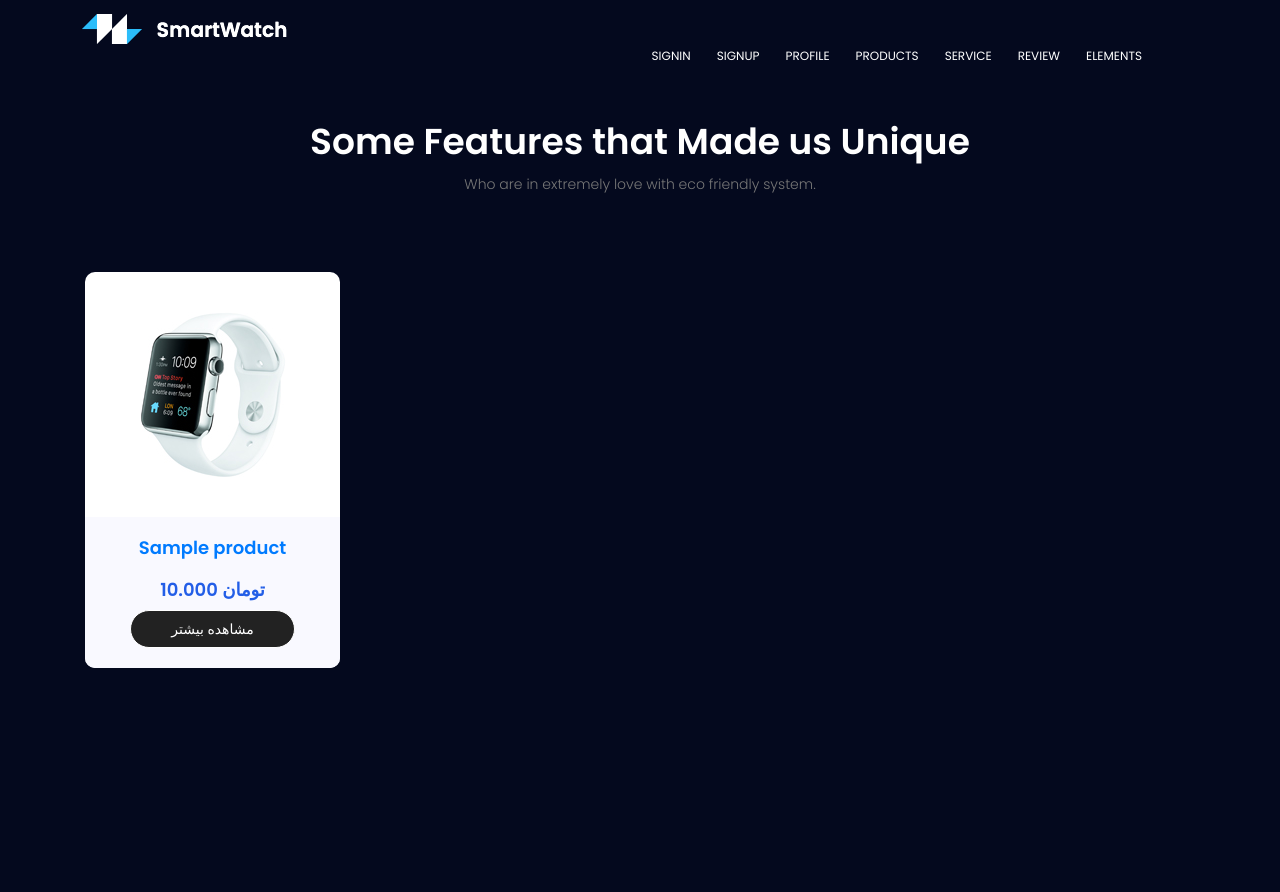
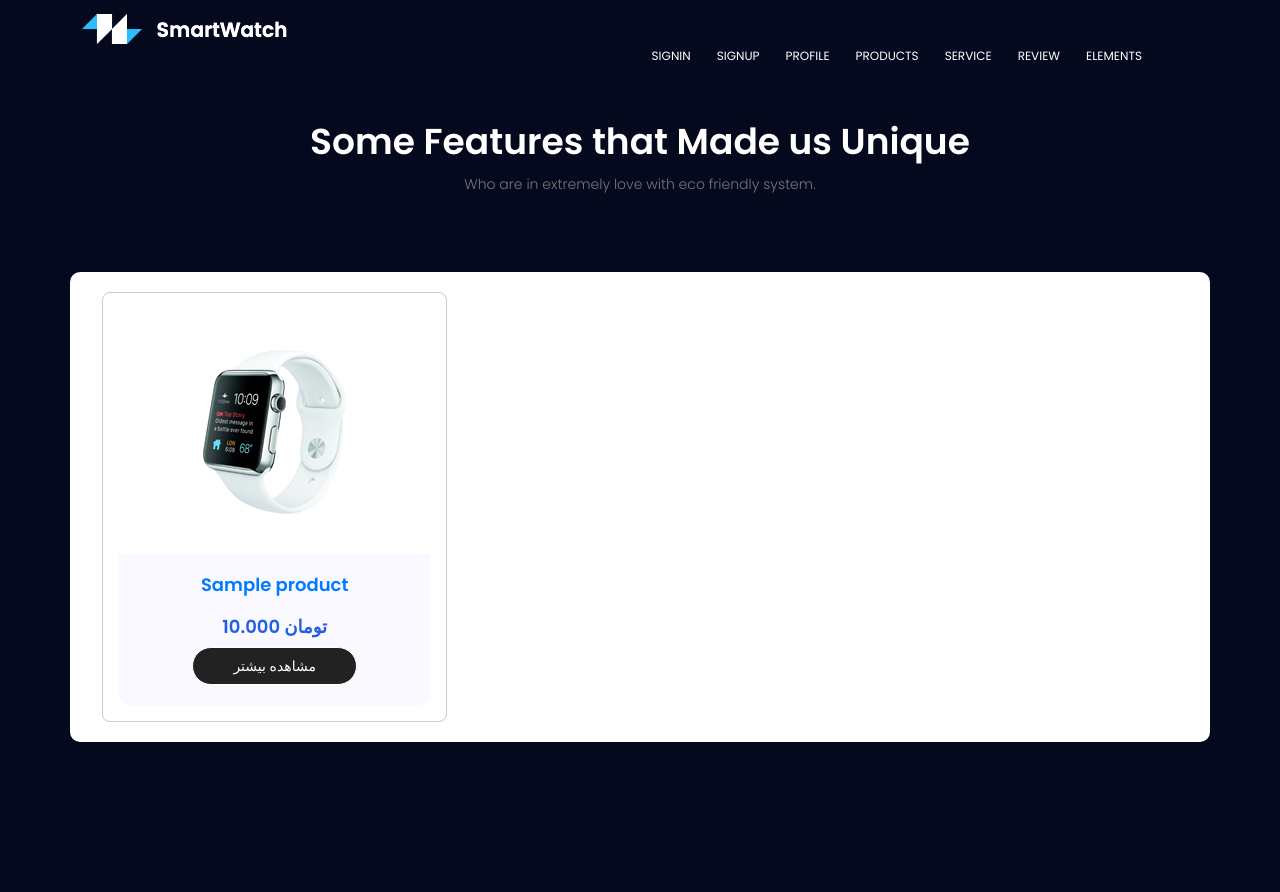
Before and after one commit to Kiana-Jahanshid/Django, a Django app: page /products/ in a window 1280 px wide. Before the commit the page ends 818 px from the top, so only its background shows below. Run offline with Django 5.2, Linux system fonts and the light colour scheme; tables that the repository leaves empty hold one stand-in row (Sample ...); some libraries are stand-ins or nearby versions.

Commit message:
UI updated

```diff
--- a/Django_webstore/store/templates/products.html
+++ b/Django_webstore/store/templates/products.html
@@ -7,6 +7,21 @@
 
 
 {% block content %}
+
+    <style>
+        .grid-container {
+            display: grid;
+            grid-template-columns: repeat(3, 1fr);
+            gap: 20px;
+            padding: 20px;
+        }
+        .product-card {
+            border: 1px solid #ccc;
+            padding: 16px;
+            text-align: center;
+            border-radius: 8px;
+        }
+    </style>
 
     <div class="main-wrapper">
         <section class="unique-feature-area section-gap" id="unique">
@@ -20,10 +35,11 @@
                     </div>
                 </div>
                 <div class="row">
-                    <div class="col-lg-3 col-md-6">
-                        <div class="single-unique-product">
+                    <div class="single-unique-product">
+                        <div class="grid-container">
+                            {% for product in products %}
+                                <div class="product-card">
 
-                            {% for product in products %}
                                     <img class="img-fluid" src="{% static 'img/u' %}{{ product.id }}.jpg" alt="">
                                     <div class="desc">
                                         <h4>
@@ -33,12 +49,10 @@
                                         <!-- <h6>{{ product.get_category_display }} </h6> --> <!-- the way we can show category in django -->
                                         <a class="text-uppercase primary-btn" href="/product/{{product.id}}">مشاهده بیشتر</a>
                                     </div>
-
+                                </div>
                             {% endfor %}
-
                         </div>
                     </div>
-
                 </div>
             </div>
         </section>
```
Also changed, not shown: Django_webstore/mysite/settings.py (+4 -4 lines).
